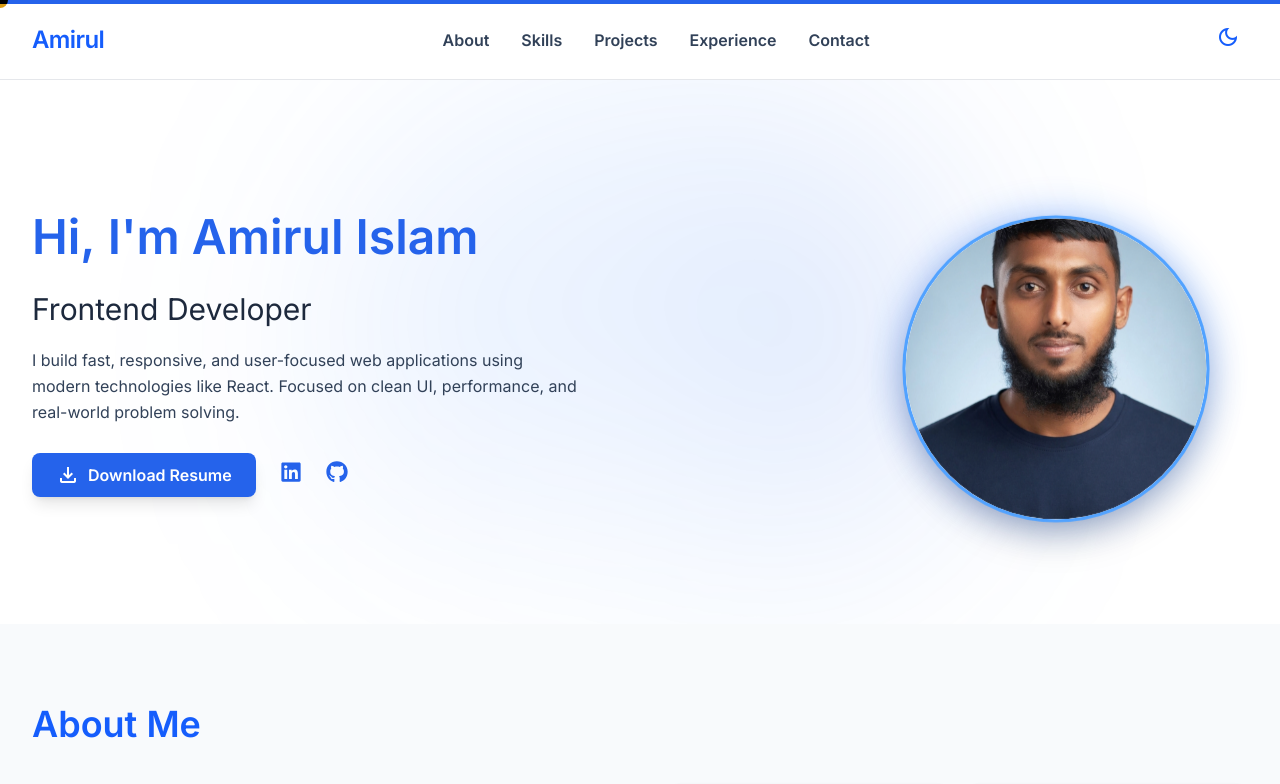
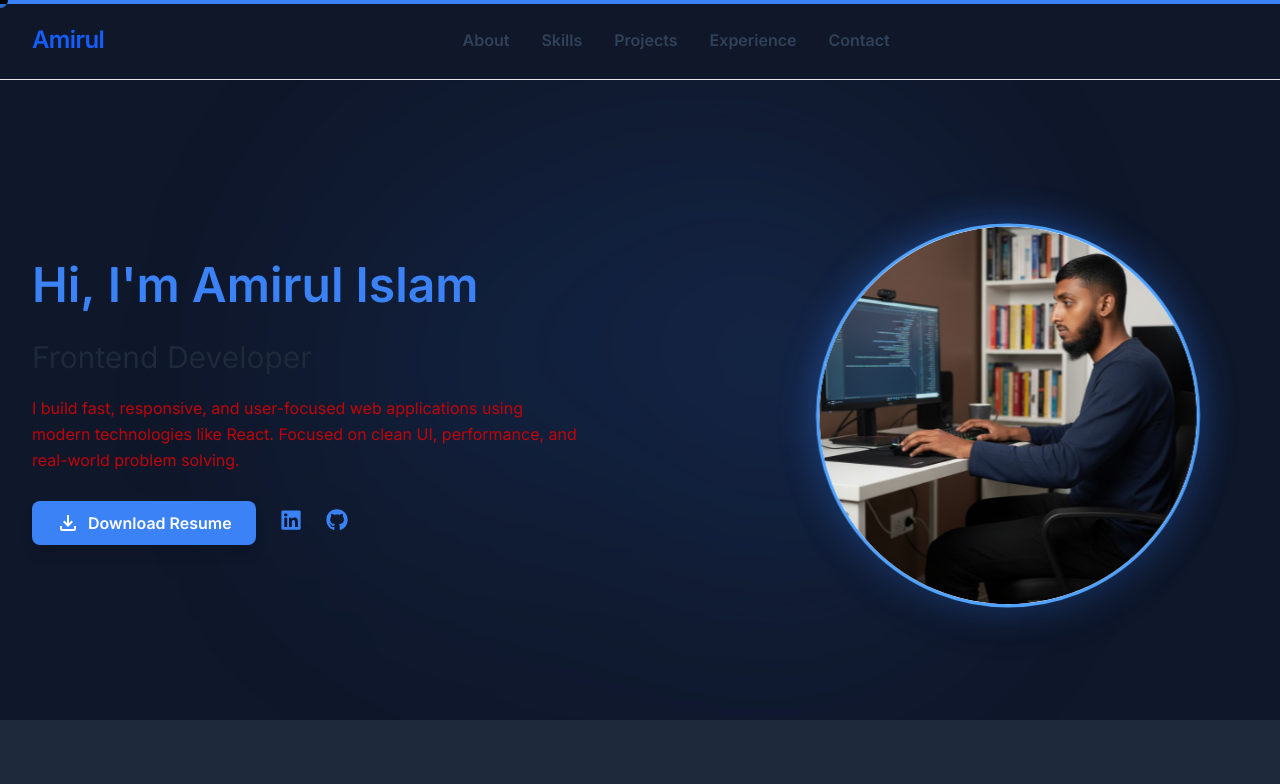
Before and after one commit to AMIRUL1104/Portfolio, a Next.js app: page / in a window 1280 px wide. Shown: the top 784 px of the page. Built offline with nearby package versions, Linux system fonts and the light colour scheme.

Commit message:
add a new project inproject section , update hero image  and hide theme togggle button for some improvements

```diff
--- a/app/globals.css
+++ b/app/globals.css
@@ -1,4 +1,5 @@
 @import "tailwindcss";
+
 
 @theme {
   --font-manrope: var(--font-manrope);
--- a/components/Hero.js
+++ b/components/Hero.js
@@ -1,11 +1,11 @@
-'use client';
+"use client";
 
-import { useRef } from 'react';
-import Image from 'next/image';
-import { FaLinkedin, FaGithub } from 'react-icons/fa';
-import { motion } from 'framer-motion';
-import gsap from 'gsap';
-import { useGSAP } from '@gsap/react';
+import { useRef } from "react";
+import Image from "next/image";
+import { FaLinkedin, FaGithub } from "react-icons/fa";
+import { motion } from "framer-motion";
+import gsap from "gsap";
+import { useGSAP } from "@gsap/react";
 import heroImg from "@/public/assets/hero.png";
 
 export default function Hero() {
@@ -13,14 +13,15 @@ export default function Hero() {
   const glowRef = useRef(null);
   const imageRef = useRef(null);
 
-  useGSAP(() => {
+  useGSAP(
+    () => {
       // Floating animation for image
       gsap.to(imageRef.current, {
         y: 20,
         duration: 2,
         repeat: -1,
         yoyo: true,
-      ease: "power1.inOut"
+        ease: "power1.inOut",
       });
 
       // Shifting gradient glow
@@ -28,16 +29,20 @@ export default function Hero() {
         backgroundPosition: "200% 200%",
         duration: 10,
         repeat: -1,
-      ease: "none"
+        ease: "none",
       });
-  }, { scope: containerRef });
+    },
+    { scope: containerRef },
+  );
 
   const headline = "Hi, I'm Amirul Islam";
   const words = headline.split(" ");
 
   return (
-    <section ref={containerRef} className="relative w-full max-w-container-max mx-auto px-4 sm:px-6 lg:px-8 py-10 sm:py-14 md:py-20 flex flex-col md:flex-row items-center justify-between gap-10 md:gap-12 lg:gap-16 overflow-hidden">
-
+    <section
+      ref={containerRef}
+      className="relative w-full max-w-container-max mx-auto px-4 sm:px-6 lg:px-8 py-10 sm:py-14 md:py-20 flex flex-col md:flex-row items-center justify-between gap-10 md:gap-12 lg:gap-16 overflow-hidden"
+    >
       {/* Background Glow */}
       <div
         ref={glowRef}
@@ -52,7 +57,11 @@ export default function Hero() {
               <motion.span
                 initial={{ y: "100%", opacity: 0 }}
                 animate={{ y: 0, opacity: 1 }}
-                transition={{ duration: 0.8, delay: i * 0.1, ease: [0.33, 1, 0.68, 1] }}
+                transition={{
+                  duration: 0.8,
+                  delay: i * 0.1,
+                  ease: [0.33, 1, 0.68, 1],
+                }}
                 className="inline-block"
               >
                 {word}
@@ -65,7 +74,7 @@ export default function Hero() {
           initial={{ opacity: 0, x: -20 }}
           animate={{ opacity: 1, x: 0 }}
           transition={{ duration: 0.8, delay: 0.5 }}
-          className="text-slate-800 dark:text-gray-300 text-lg sm:text-xl md:text-2xl lg:text-3xl font-medium"
+          className="text-gray-800 dark:text-gray-300 text-lg sm:text-xl md:text-2xl lg:text-3xl font-medium"
         >
           Frontend Developer
         </motion.h2>
@@ -74,10 +83,11 @@ export default function Hero() {
           initial={{ opacity: 0 }}
           animate={{ opacity: 1 }}
           transition={{ duration: 1, delay: 0.8 }}
-          className="text-slate-700 dark:text-gray-400 text-sm sm:text-base leading-relaxed max-w-[550px] mx-auto md:mx-0"
+          className=" text-red-700 dark:text-gray-400 text-sm sm:text-base leading-relaxed max-w-[550px] mx-auto md:mx-0"
         >
-          I build fast, responsive, and user-focused web applications using modern technologies like React.
-          Focused on clean UI, performance, and real-world problem solving.
+          I build fast, responsive, and user-focused web applications using
+          modern technologies like React. Focused on clean UI, performance, and
+          real-world problem solving.
         </motion.p>
 
         {/* Buttons & Social Links */}
@@ -85,19 +95,34 @@ export default function Hero() {
           <motion.button
             initial={{ x: -100, opacity: 0 }}
             animate={{ x: 0, opacity: 1 }}
-            transition={{ type: "spring", stiffness: 100, damping: 20, delay: 1 }}
+            transition={{
+              type: "spring",
+              stiffness: 100,
+              damping: 20,
+              delay: 1,
+            }}
             whileHover={{ scale: 1.05 }}
             whileTap={{ scale: 0.95 }}
             className="w-full sm:w-auto bg-primary text-white px-6 py-2.5 rounded-lg font-bold flex items-center justify-center gap-2 shadow-lg transition-all text-sm sm:text-base"
           >
-            <span className="material-symbols-outlined text-[20px]">download</span>
+            <span className="material-symbols-outlined text-[20px]">
+              download
+            </span>
             Download Resume
           </motion.button>
 
           <div className="flex gap-2 items-center justify-center">
             {[
-              { icon: <FaLinkedin className="text-[22px]" />, label: "LinkedIn", href: "https://linkedin.com/in/amirulislamdev" },
-              { icon: <FaGithub className="text-[22px]" />, label: "GitHub", href: "https://github.com/AMIRUL1104" },
+              {
+                icon: <FaLinkedin className="text-[22px]" />,
+                label: "LinkedIn",
+                href: "https://linkedin.com/in/amirulislamdev",
+              },
+              {
+                icon: <FaGithub className="text-[22px]" />,
+                label: "GitHub",
+                href: "https://github.com/AMIRUL1104",
+              },
             ].map((social, i) => (
               <motion.a
                 key={i}
@@ -106,7 +131,7 @@ export default function Hero() {
                 rel="noopener noreferrer"
                 initial={{ opacity: 0, scale: 0.5 }}
                 animate={{ opacity: 1, scale: 1 }}
-                transition={{ delay: 1.2 + (i * 0.1) }}
+                transition={{ delay: 1.2 + i * 0.1 }}
                 whileHover={{ y: -5, color: "#3B82F6" }}
                 className="text-primary dark:text-[#3B82F6] p-2 hover:bg-primary/5 rounded-full transition-colors"
                 aria-label={social.label}
@@ -124,7 +149,7 @@ export default function Hero() {
         initial={{ scale: 0.8, opacity: 0 }}
         animate={{ scale: 1, opacity: 1 }}
         transition={{ duration: 1.5, ease: "easeOut" }}
-        className="relative shrink-0 w-44 h-44 sm:w-56 sm:h-56 md:w-72 md:h-72 lg:w-96 lg:h-96 group mx-auto md:mx-0"
+        className="relative shrink-0 w-44 h-44 sm:w-56 sm:h-56 md:w-72 md:h-72 lg:w-120 lg:h-120 group mx-auto md:mx-0"
       >
         <div className="absolute inset-0 rounded-full bg-linear-to-tr from-primary to-blue-500 blur-xl opacity-30 animate-pulse group-hover:opacity-50 transition-opacity" />
         <div className="relative w-full h-full rounded-full border-4 border-blue-400 p-1.5 overflow-hidden bg-white dark:bg-gray-800 shadow-2xl transition-transform duration-500 group-hover:scale-105">
@@ -138,7 +163,6 @@ export default function Hero() {
           />
         </div>
       </motion.div>
-
     </section>
   );
 }
--- a/components/Navbar.js
+++ b/components/Navbar.js
@@ -1,14 +1,19 @@
-'use client';
+"use client";
 
-import { useState, useEffect, useRef } from 'react';
-import { motion, useScroll, useTransform, AnimatePresence } from 'framer-motion';
+import { useState, useEffect, useRef } from "react";
+import {
+  motion,
+  useScroll,
+  useTransform,
+  AnimatePresence,
+} from "framer-motion";
 
 const navLinks = [
-  { label: 'About',      href: '#about' },
-  { label: 'Skills',     href: '#skills' },
-  { label: 'Projects',   href: '#projects' },
-  { label: 'Experience', href: '#experience' },
-  { label: 'Contact',    href: '#contact' },
+  { label: "About", href: "#about" },
+  { label: "Skills", href: "#skills" },
+  { label: "Projects", href: "#projects" },
+  { label: "Experience", href: "#experience" },
+  { label: "Contact", href: "#contact" },
 ];
 
 export default function Navbar() {
@@ -19,36 +24,53 @@ export default function Navbar() {
 
   const { scrollY } = useScroll();
   const height = useTransform(scrollY, [0, 50], ["80px", "64px"]);
-  const backgroundColor = useTransform(scrollY, [0, 50], ["rgba(255, 255, 255, 0.8)", "rgba(255, 255, 255, 0.95)"]);
-  const darkBackgroundColor = useTransform(scrollY, [0, 50], ["rgba(15, 23, 42, 0.8)", "rgba(15, 23, 42, 0.95)"]);
-  const backdropBlur = useTransform(scrollY, [0, 50], ["blur(12px)", "blur(20px)"]);
+  const backgroundColor = useTransform(
+    scrollY,
+    [0, 50],
+    ["rgba(255, 255, 255, 0.8)", "rgba(255, 255, 255, 0.95)"],
+  );
+  const darkBackgroundColor = useTransform(
+    scrollY,
+    [0, 50],
+    ["rgba(15, 23, 42, 0.8)", "rgba(15, 23, 42, 0.95)"],
+  );
+  const backdropBlur = useTransform(
+    scrollY,
+    [0, 50],
+    ["blur(12px)", "blur(20px)"],
+  );
 
   /* ── Theme logic ── */
   useEffect(() => {
-    const saved = localStorage.getItem('theme');
-    const systemDark = window.matchMedia('(prefers-color-scheme: dark)').matches;
-    if (saved === 'dark' || (!saved && systemDark)) {
+    const saved = localStorage.getItem("theme");
+    const systemDark = window.matchMedia(
+      "(prefers-color-scheme: dark)",
+    ).matches;
+    if (saved === "dark" || (!saved && systemDark)) {
       setIsDark(true);
-      document.documentElement.classList.add('dark');
+      document.documentElement.classList.add("dark");
+    } else {
+      setIsDark(true);
+      document.documentElement.classList.add("dark");
     }
   }, []);
 
   const toggleTheme = () => {
     const newDark = !isDark;
     setIsDark(newDark);
-    document.documentElement.classList.toggle('dark', newDark);
-    localStorage.setItem('theme', newDark ? 'dark' : 'light');
+    document.documentElement.classList.toggle("dark", newDark);
+    localStorage.setItem("theme", newDark ? "dark" : "light");
   };
 
   /* ── Interaction logic ── */
-  useEffect(() => {
-    const handler = (e) => {
-      if (menuRef.current && !menuRef.current.contains(e.target)) setMenuOpen(false);
-    };
-    document.addEventListener('mousedown', handler);
-    return () => document.removeEventListener('mousedown', handler);
-  }, []);
-
+  // useEffect(() => {
+  //   const handler = (e) => {
+  //     if (menuRef.current && !menuRef.current.contains(e.target))
+  //       setMenuOpen(!menuOpen);
+  //   };
+  //   document.addEventListener("mousedown", handler);
+  //   return () => document.removeEventListener("mousedown", handler);
+  // }, []);
 
   // mobile nav click handler
   const handleMobileNavClick = (e, href) => {
@@ -64,19 +86,21 @@ const handleMobileNavClick = (e, href) => {
     }, 300);
   };
 
-
   return (
     <motion.nav
-      style={{ height, backgroundColor: isDark ? darkBackgroundColor : backgroundColor, backdropBlur }}
+      style={{
+        height,
+        backgroundColor: isDark ? darkBackgroundColor : backgroundColor,
+        backdropBlur,
+      }}
       className="sticky top-0 w-full z-50 border-b border-gray-200 dark:border-gray-800 transition-colors duration-300"
     >
       <div className="max-w-container-max mx-auto px-4 sm:px-6 lg:px-8 h-full flex items-center justify-between">
-
         {/* Logo */}
         <motion.a
           whileHover={{ scale: 1.05 }}
           className="text-xl sm:text-2xl font-extrabold text-blue-600 dark:text-blue-400 tracking-tight"
-          href="#"
+          href="/"
         >
           Amirul
         </motion.a>
@@ -105,17 +129,16 @@ const handleMobileNavClick = (e, href) => {
 
         {/* Buttons Group */}
         <div className="flex items-center gap-2">
-
           {/* Theme Toggle */}
-          <motion.button
+          {/* <motion.button
             whileTap={{ scale: 0.9 }}
             onClick={toggleTheme}
             className="p-2 hover:bg-gray-100 dark:hover:bg-gray-800 rounded-lg transition-all"
           >
             <span className="material-symbols-outlined block text-blue-600 dark:text-blue-400">
-              {isDark ? 'light_mode' : 'dark_mode'}
+              {isDark ? "light_mode" : "dark_mode"}
             </span>
-          </motion.button>
+          </motion.button> */}
 
           {/* Menu Button */}
           <motion.button
@@ -124,10 +147,9 @@ const handleMobileNavClick = (e, href) => {
             className="md:hidden p-2 hover:bg-gray-100 dark:hover:bg-gray-800 rounded-lg transition-all"
           >
             <span className="material-symbols-outlined block text-blue-600 dark:text-blue-400">
-              {menuOpen ? 'close' : 'menu'}
+              {menuOpen ? "close" : "menu"}
             </span>
           </motion.button>
-
         </div>
       </div>
 
@@ -144,7 +166,7 @@ const handleMobileNavClick = (e, href) => {
             <ul className="flex flex-col gap-1 px-4 pb-6 pt-2">
               {navLinks.map(({ label, href }) => (
                 <li key={href}>
-                    <button                          // ← changed from <a> to <button>
+                  <button // ← changed from <a> to <button>
                     onClick={(e) => handleMobileNavClick(e, href)}
                     className="block w-full text-left px-4 py-3 text-sm font-bold
                       text-slate-800 dark:text-slate-200 hover:bg-blue-50
@@ -159,7 +181,6 @@ const handleMobileNavClick = (e, href) => {
           </motion.div>
         )}
       </AnimatePresence>
-
     </motion.nav>
   );
 }
--- /dev/null
+++ b/tailwind.config.cjs
@@ -0,0 +1,13 @@
+/** @type {import('tailwindcss').Config} */
+module.exports = {
+  darkMode: 'class',
+  content: [
+    './app/**/*.{js,jsx,ts,tsx,mjs}',
+    './components/**/*.{js,jsx,ts,tsx,mjs}',
+    './pages/**/*.{js,jsx,ts,tsx,mjs}',
+  ],
+  theme: {
+    extend: {},
+  },
+  plugins: [],
+};
```
Also changed, not shown: data/projects.js (+39 -0 lines), public/assets/hero.png, 1 other file (tests, documents, lock files or other folders). Lines whose indentation alone changed are shown as unchanged.
